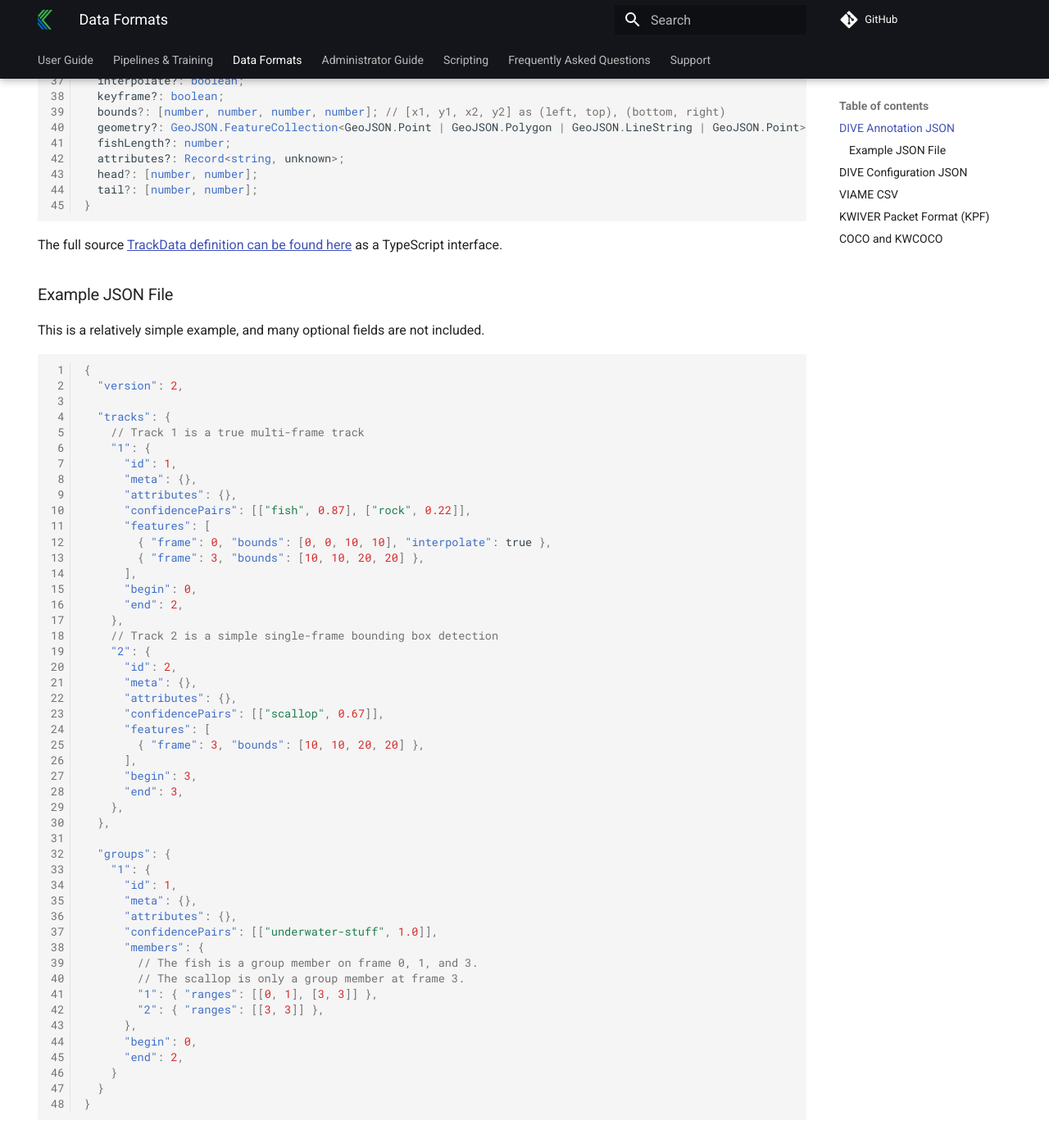
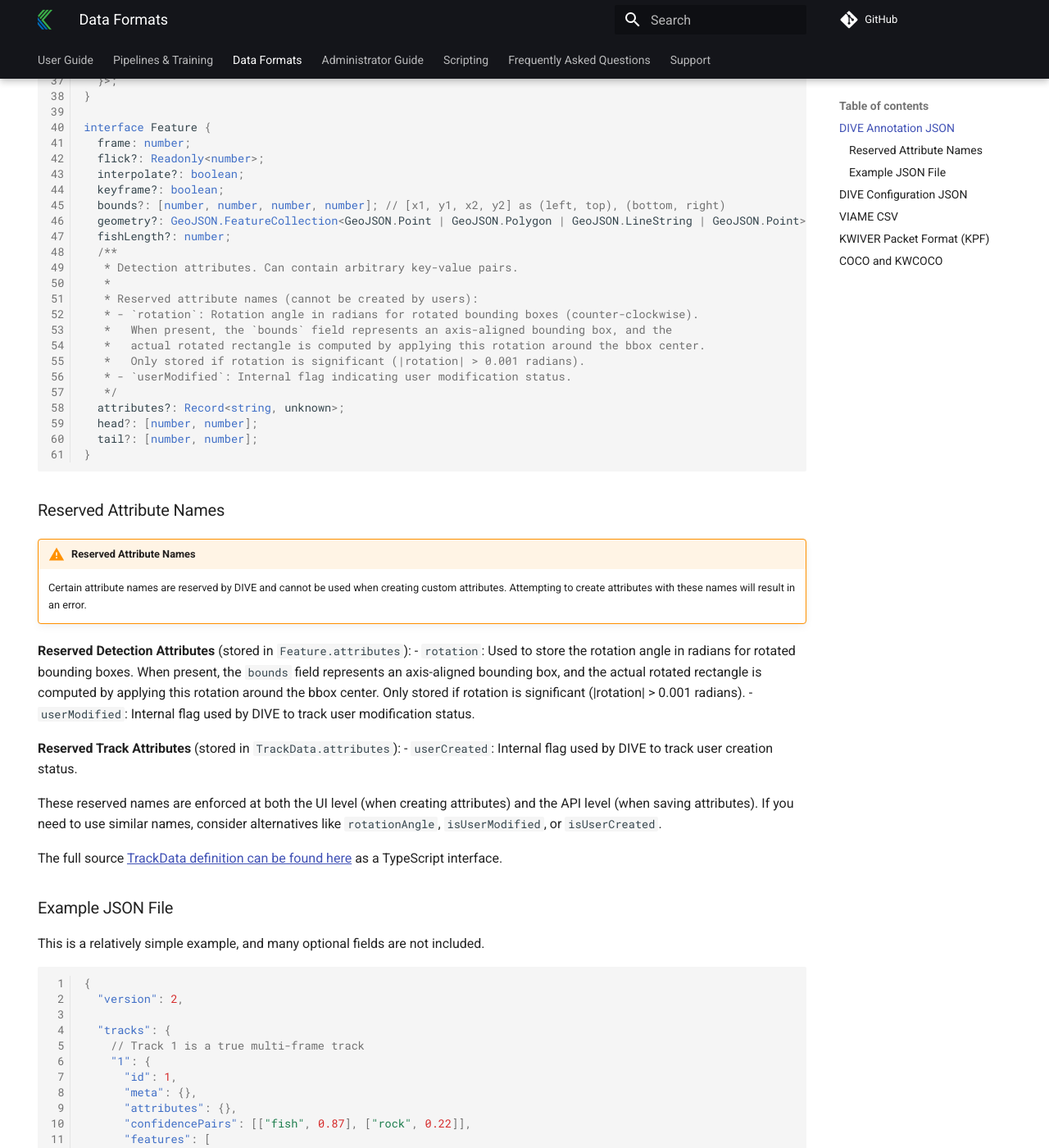
Before and after one commit to Kitware/dive, an MkDocs documentation site: the page built from docs/DataFormats.md, in a window 1280 px wide and 1400 px high, scrolled down 1302 px. Shown: the whole window at 82% size. Built offline with MkDocs 1.6.1 and Material for MkDocs 9.7.7, drawn with Linux system fonts in a browser that asks for light colours; comment, search, counter and statistics services are not loaded; some of the changed text lies outside the part shown.

Commit message:
documentation for rotation and other reserved attributes

````diff
--- a/docs/DataFormats.md
+++ b/docs/DataFormats.md
@@ -31,6 +31,12 @@ interface AnnotationSchema {
 interface TrackData {
   id: AnnotationId;
   meta: Record<string, unknown>;
+  /**
+   * Track-level attributes. Can contain arbitrary key-value pairs.
+   *
+   * Reserved attribute names (cannot be created by users):
+   * - `userCreated`: Internal flag indicating user creation status.
+   */
   attributes: Record<string, unknown>;
   confidencePairs: Array<[string, number]>;
   begin: number;
@@ -62,11 +68,35 @@ interface Feature {
   bounds?: [number, number, number, number]; // [x1, y1, x2, y2] as (left, top), (bottom, right)
   geometry?: GeoJSON.FeatureCollection<GeoJSON.Point | GeoJSON.Polygon | GeoJSON.LineString | GeoJSON.Point>;
   fishLength?: number;
+  /**
+   * Detection attributes. Can contain arbitrary key-value pairs.
+   *
+   * Reserved attribute names (cannot be created by users):
+   * - `rotation`: Rotation angle in radians for rotated bounding boxes (counter-clockwise).
+   *   When present, the `bounds` field represents an axis-aligned bounding box, and the
+   *   actual rotated rectangle is computed by applying this rotation around the bbox center.
+   *   Only stored if rotation is significant (|rotation| > 0.001 radians).
+   * - `userModified`: Internal flag indicating user modification status.
+   */
   attributes?: Record<string, unknown>;
   head?: [number, number];
   tail?: [number, number];
 }
 ```
+
+### Reserved Attribute Names
+
+!!! warning "Reserved Attribute Names"
+    Certain attribute names are reserved by DIVE and cannot be used when creating custom attributes. Attempting to create attributes with these names will result in an error.
+
+**Reserved Detection Attributes** (stored in `Feature.attributes`):
+- `rotation`: Used to store the rotation angle in radians for rotated bounding boxes. When present, the `bounds` field represents an axis-aligned bounding box, and the actual rotated rectangle is computed by applying this rotation around the bbox center. Only stored if rotation is significant (|rotation| > 0.001 radians).
+- `userModified`: Internal flag used by DIVE to track user modification status.
+
+**Reserved Track Attributes** (stored in `TrackData.attributes`):
+- `userCreated`: Internal flag used by DIVE to track user creation status.
+
+These reserved names are enforced at both the UI level (when creating attributes) and the API level (when saving attributes). If you need to use similar names, consider alternatives like `rotationAngle`, `isUserModified`, or `isUserCreated`.
 
 The full source [TrackData definition can be found here](https://github.com/Kitware/dive/blob/main/client/src/track.ts) as a TypeScript interface.
 
@@ -87,7 +117,7 @@ This is a relatively simple example, and many optional fields are not included.
       "confidencePairs": [["fish", 0.87], ["rock", 0.22]],
       "features": [
         { "frame": 0, "bounds": [0, 0, 10, 10], "interpolate": true },
-        { "frame": 3, "bounds": [10, 10, 20, 20] },
+        { "frame": 3, "bounds": [10, 10, 20, 20], "attributes": { "rotation": 0.785 } },
       ],
       "begin": 0,
       "end": 2,
````
